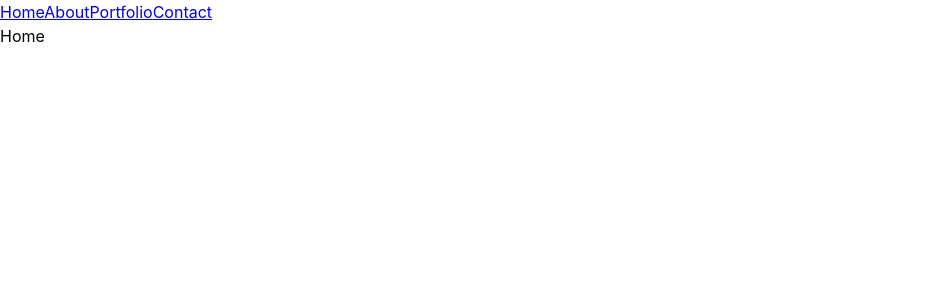
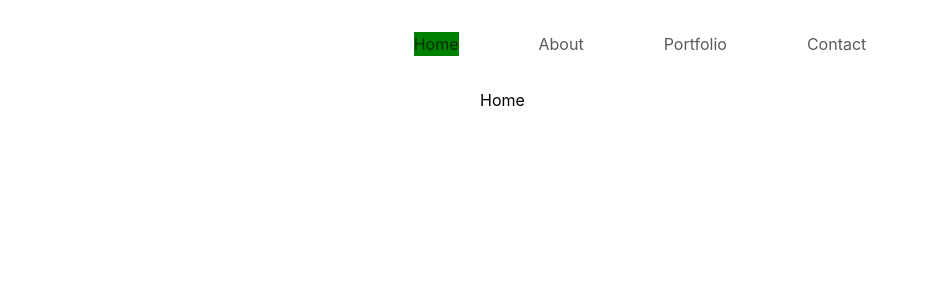
Before and after one commit to laisbenb/portfolio, a React (Create React App) app: page / in a window 1280 px wide. Shown: the top 300 px of the page, without its empty margins (0-928 px from the left). Built offline with nearby package versions, Linux system fonts and the light colour scheme.

Commit message:
styled navigation

```diff
--- a/src/App.js
+++ b/src/App.js
@@ -1,5 +1,4 @@
 import { Route, RouterProvider, createBrowserRouter, createRoutesFromElements } from 'react-router-dom';
-import './styles/reset.css';
 import './styles/App.css';
 import Root from './layouts/Root';
 import { ROUTES } from './routes/routes';
--- a/src/styles/App.css
+++ b/src/styles/App.css
@@ -0,0 +1,25 @@
+@import './reset.css';
+
+body {
+    margin: 0 30rem;
+}
+
+
+/* == NAVIGATION == */
+.nav {
+    display: flex;
+    justify-content: center;
+    gap: 5rem;
+    padding: 2rem;
+    & a {
+        text-decoration: none;
+        color: hsl(0, 0%, 0%, 65%);
+        &:hover {
+          color: hsl(0, 0%, 0%, 100%);
+        }
+    }
+    & a.active {
+        /* temporary visual */
+        background-color: green;
+    }
+}
```
